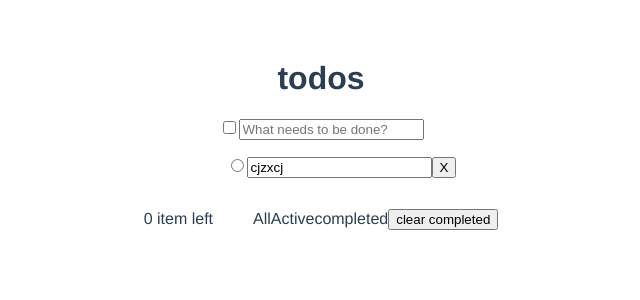
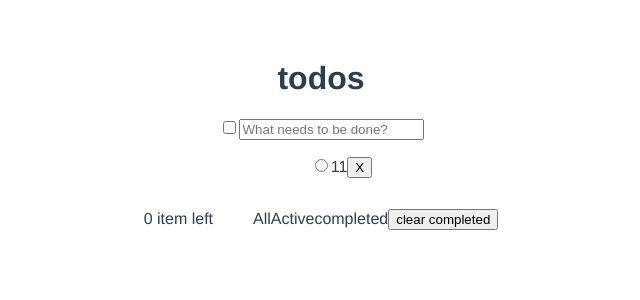
Before and after one commit to YvongYang/vue-todoMVC, a Vue app: page / in a window 1280 px wide. Shown: the top 300 px of the page, without its empty margins (319-959 px from the left). Built offline with nearby package versions, Linux system fonts and the light colour scheme.

Commit message:
Add some events but not all

```diff
--- a/src/components/todo-item.vue
+++ b/src/components/todo-item.vue
@@ -1,18 +1,41 @@
 <template>
   <div>
+    <div>
+      <input type="radio" class="toggle-complete">
+      <label @dblclick="editTodo(todo)">{{todo.value}}</label>
+      <button class="delete" @click="removeTodo(todo)">X</button>
+    </div>
     <input
-      type="radio"
-    >
-    <input
+      class="hidden"
       type="text"
-      value="cjzxcj"
-    >
-    <button class="delete">X</button>
+      @blur="doneEdit(todo)"
+      @keyup.enter="doneEdit(todo)"
+      @keyup.esc="cancelEdit(todo)">
   </div>
 </template>
 
 <script>
   export default {
-
+    data() {
+      return {
+        todo: {
+          value: '11'
+        }
+      }
+    },
+    watch: {},
+    computed: {},
+    methods: {
+      editTodo() {},
+      doneEdit() {},
+      cancelEdit() {},
+      removeTodo() {}
+    }
   };
 </script>
+
+<style>
+  .hidden {
+    display: none;
+  }
+</style>
```
